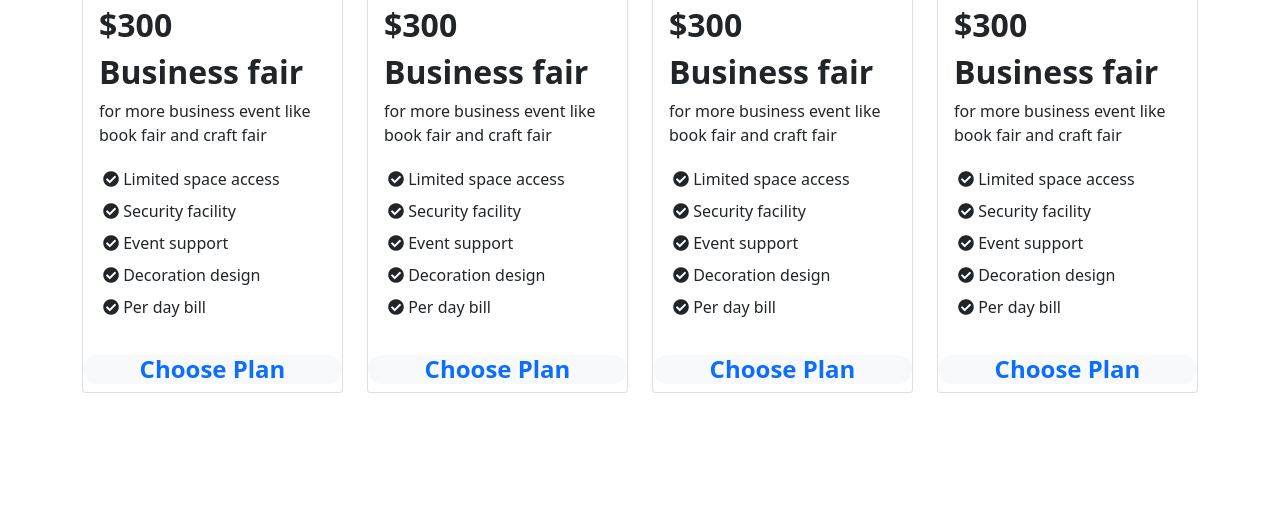
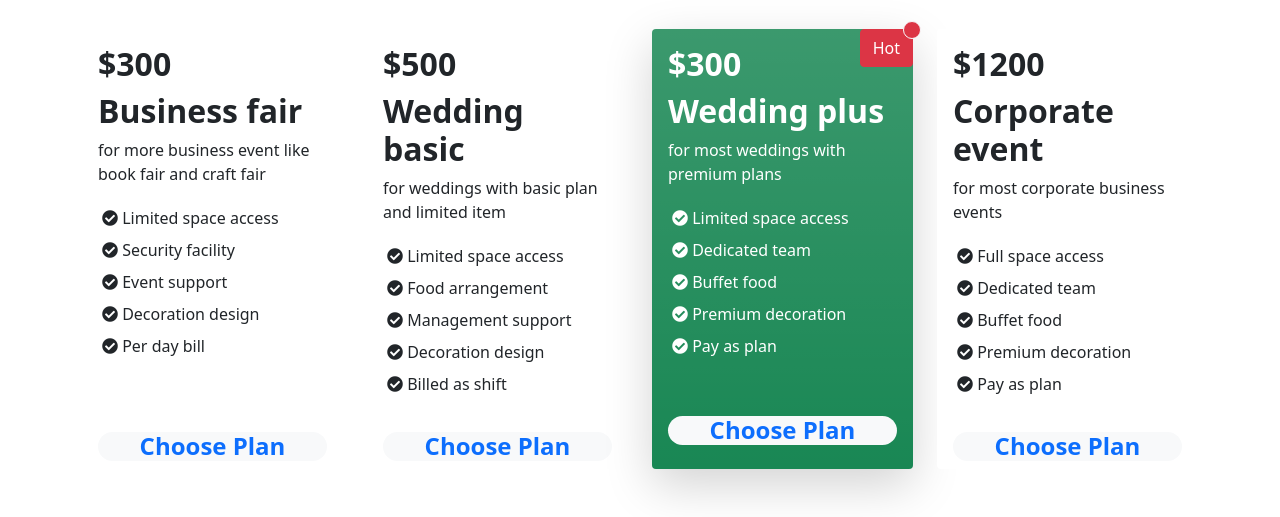
Before and after one commit to tauhidurrana/convention-center, a plain HTML site: page index.html in a window 1280 px wide. Shown: the part 738-1255 px from the top of the page. Before the commit the page ends 1179 px from the top, so only its background shows below. Drawn offline with nearby package versions, Linux system fonts and the light colour scheme.

Commit message:
card info and design updated

```diff
--- a/index.html
+++ b/index.html
@@ -93,15 +93,17 @@
                 </button>
               </div>
         </section>
+    </header>
 
     <main>
       <!-- Our Package -->
       <section>
+        <h1 class="text-center fw-bold">Our Package</h1>
         <div class="container my-5">
-              <h1 class="text-center fw-bold">Our Package</h1>
-              <div class="row gy-5">
+          <div class="row">
+            <!-- Card-1 -->
             <div class="col-lg-3 col-md-6 col-12">
-                  <div class="card h-100">
+              <div class="card h-100 border-0">
                 <div class="card-body">
                   <h2 class="card-title fw-bold">$300</h2>
                   <h2 class="fw-bold">Business fair</h2>
@@ -121,86 +123,94 @@
                     </ul>
                   </p>
                 </div>
-                    <div class="">
+                <div class="ps-3 pe-3">
                   <h4 class="text-center fw-bold text-primary bg-light rounded-pill">Choose Plan</h4>
                 </div>
               </div>
             </div>
+            <!-- Card-2 -->
             <div class="col-lg-3 col-md-6 col-12">
-                  <div class="card h-100">
+              <div class="card h-100 border-0">
                 <div class="card-body">
-                      <h2 class="card-title fw-bold">$300</h2>
-                      <h2 class="fw-bold">Business fair</h2>
-                      <p>for more business event like book fair and craft fair</p>
+                  <h2 class="card-title fw-bold">$500</h2>
+                  <h2 class="fw-bold">Wedding basic</h2>
+                  <p>for weddings with basic plan and limited item</p>
                   <p class="card-text">
                     <ul class="list-group list-unstyled">
                       <li class="m-1"><i class="fas fa-check-circle"></i> Limited space access
                       </li>
-                          <li class="m-1"><i class="fas fa-check-circle"></i> Security facility
+                      <li class="m-1"><i class="fas fa-check-circle"></i> Food arrangement
                       </li>
-                          <li class="m-1"><i class="fas fa-check-circle"></i> Event support
+                      <li class="m-1"><i class="fas fa-check-circle"></i> Management support
                       </li>
                       <li class="m-1"><i class="fas fa-check-circle"></i> Decoration design
                       </li>
-                          <li class="m-1"><i class="fas fa-check-circle"></i> Per day bill
+                      <li class="m-1"><i class="fas fa-check-circle"></i> Billed as shift
                       </li>
                     </ul>
                   </p>
                 </div>
-                    <div class="">
+                <div class="ps-3 pe-3">
                   <h4 class="text-center fw-bold text-primary bg-light rounded-pill">Choose Plan</h4>
                 </div>
               </div>
-
             </div>
+            <!-- Card-3 -->
             <div class="col-lg-3 col-md-6 col-12">
-                  <div class="card h-100">
+              <div class="card h-100 bg-success bg-gradient text-white shadow-lg border-0">
                 <div class="card-body">
+                  <button type="button" class="btn btn-danger position-absolute top-0 end-0">
+                    Hot
+                    <span class="position-absolute top-0 start-100 translate-middle p-2 bg-danger border border-light rounded-pill">
+                      <span class="visually-hidden">New alerts</span>
+                    </span>
+                  </button>
                   <h2 class="card-title fw-bold">$300</h2>
-                      <h2 class="fw-bold">Business fair</h2>
-                      <p>for more business event like book fair and craft fair</p>
+                  <h2 class="fw-bold">Wedding plus</h2>
+                  <p>for most weddings with premium plans</p>
                   <p class="card-text">
                     <ul class="list-group list-unstyled">
                       <li class="m-1"><i class="fas fa-check-circle"></i> Limited space access
                       </li>
-                          <li class="m-1"><i class="fas fa-check-circle"></i> Security facility
+                      <li class="m-1"><i class="fas fa-check-circle"></i> Dedicated team
                       </li>
-                          <li class="m-1"><i class="fas fa-check-circle"></i> Event support
+                      <li class="m-1"><i class="fas fa-check-circle"></i> Buffet food
                       </li>
-                          <li class="m-1"><i class="fas fa-check-circle"></i> Decoration design
+                      <li class="m-1"><i class="fas fa-check-circle"></i> Premium decoration
                       </li>
-                          <li class="m-1"><i class="fas fa-check-circle"></i> Per day bill
+                      <li class="m-1"><i class="fas fa-check-circle"></i> Pay as plan
                       </li>
                     </ul>
                   </p>
                 </div>
-                    <div class="">
+                <div class="p-3">
                   <h4 class="text-center fw-bold text-primary bg-light rounded-pill">Choose Plan</h4>
                 </div>
               </div>
             </div>
+            <!-- Card-4 -->
             <div class="col-lg-3 col-md-6 col-12">
-                  <div class="card h-100">
+              <div class="card h-100 border-0">
                 <div class="card-body">
-                      <h2 class="card-title fw-bold">$300</h2>
-                      <h2 class="fw-bold">Business fair</h2>
-                      <p>for more business event like book fair and craft fair</p>
+                  <h2 class="card-title fw-bold">$1200</h2>
+                  <h2 class="fw-bold">Corporate event</h2>
+                  <p>for most corporate business events</p>
                   <p class="card-text">
                     <ul class="list-group list-unstyled">
-                          <li class="m-1"><i class="fas fa-check-circle"></i> Limited space access
+                      <li class="m-1"><i class="fas fa-check-circle"></i> Full space access
                       </li>
-                          <li class="m-1"><i class="fas fa-check-circle"></i> Security facility
+                      <li class="m-1"><i class="fas fa-check-circle"></i> Dedicated team
                       </li>
-                          <li class="m-1"><i class="fas fa-check-circle"></i> Event support
+                      <li class="m-1"><i class="fas fa-check-circle"></i> Buffet food
                       </li>
-                          <li class="m-1"><i class="fas fa-check-circle"></i> Decoration design
+                      <li class="m-1"><i class="fas fa-check-circle"></i> Premium decoration
                       </li>
-                          <li class="m-1"><i class="fas fa-check-circle"></i> Per day bill
+                      <li class="m-1"><i class="fas fa-check-circle"></i> Pay as plan
                       </li>
                     </ul>
                   </p>
                 </div>
-                    <div class="">
+                <div class="ps-3 pe-3">
                   <h4 class="text-center fw-bold text-primary bg-light rounded-pill">Choose Plan</h4>
                 </div>
               </div>
@@ -209,8 +219,6 @@
         </div>
       </section>
     </main>
-    </header>
-
 
     <!-- bundle JS link -->
     <script src="https://cdn.jsdelivr.net/npm/bootstrap@5.1.3/dist/js/bootstrap.bundle.min.js" integrity="sha384-ka7Sk0Gln4gmtz2MlQnikT1wXgYsOg+OMhuP+IlRH9sENBO0LRn5q+8nbTov4+1p" crossorigin="anonymous"></script>
```
Lines whose indentation alone changed are shown as unchanged.
